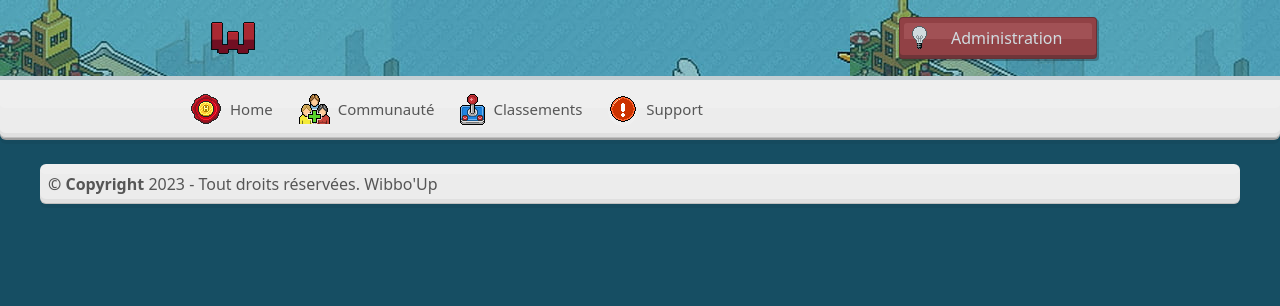
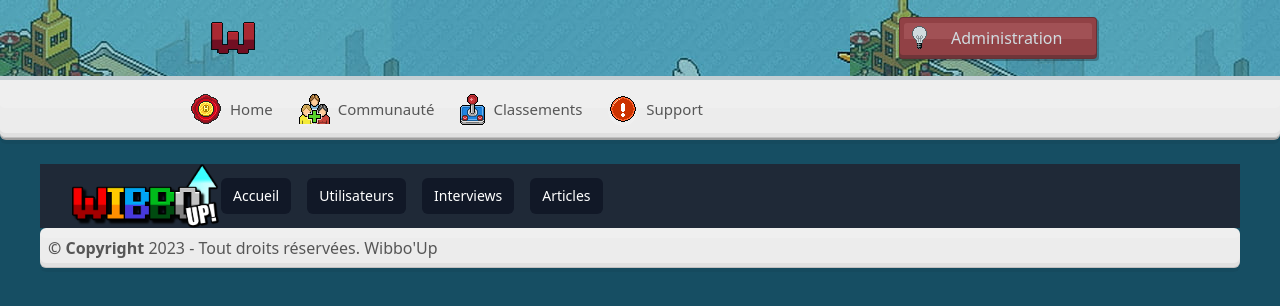
Before and after one commit to worldsofk3/WibboUP.Fansite, a Nuxt app: page /admin/user-create in a window 1280 px wide. Shown: the top 306 px of the page. Built offline with nearby package versions, Linux system fonts and the light colour scheme.

Commit message:
AdminNavbar Styles

```diff
--- a/package.json
+++ b/package.json
@@ -25,6 +25,7 @@
     "bcrypt": "^5.1.1",
     "dotenv": "^16.3.1",
     "jsonwebtoken": "^9.0.2",
+    "sign": "^1.0.2",
     "sweetalert2": "^11.10.0",
     "typescript": "^5.3.2",
     "vite-plugin-eslint": "^1.8.1"
--- /dev/null
+++ b/src/components/AdminButtonNav.vue
@@ -0,0 +1,5 @@
+<template>
+    <li class="text-center list-none px-3 py-2 text-sm font-medium text-white bg-gray-900 rounded-md w-full relative group-hover:w-52 transition-all duration-500" aria-current="page">
+        <slot />
+    </li>
+</template>
--- a/src/components/AdminNavbar.vue
+++ b/src/components/AdminNavbar.vue
@@ -7,19 +7,34 @@
             <img class="w-auto h-16 mx-auto" src="@/assets/imgs/logo.png" alt="Logo">
           </div>
           <div class="hidden md:block">
-            <div class="flex items-baseline ml-10 space-x-4">
-              <NuxtLink to="/admin" class="px-3 py-2 text-sm font-medium text-white bg-gray-900 rounded-md" aria-current="page">
-                Home
+            <div class="flex items-baseline space-x-4">
+              <NuxtLink to="/admin">
+                <AdminButtonNav>
+                  Accueil
+                </AdminButtonNav>
               </NuxtLink>
-              <NuxtLink to="/admin/article-create" class="px-3 py-2 text-sm font-medium text-white bg-gray-900 rounded-md" aria-current="page">
-                Créer un article
-              </NuxtLink>
-              <NuxtLink to="/admin/article-delete" class="px-3 py-2 text-sm font-medium text-white bg-gray-900 rounded-md" aria-current="page">
-                Supprimer un article
-              </NuxtLink>
-              <div class="px-3 py-2 text-sm font-medium text-white bg-gray-900 rounded-md" aria-current="page">
-                Déconnexion
+              <div class="group relative">
+               <AdminButtonNav>
+                 Utilisateurs
+               </AdminButtonNav>
+               <MenuAdminNavButton>
+                  <li>Créer un utilisateur</li>
+               </MenuAdminNavButton>
               </div>
+              <div class="group relative">
+               <AdminButtonNav>
+                 Interviews
+               </AdminButtonNav>
+               <MenuAdminNavButton>
+                  <li>Créer un utilisateur</li>
+               </MenuAdminNavButton>
+              </div>
+
+              <AdminButtonNav>
+                Articles
+              </AdminButtonNav>
+
+
             </div>
           </div>
         </div>
--- /dev/null
+++ b/src/components/MenuAdminNavButton.vue
@@ -0,0 +1,5 @@
+<template>
+    <ul class="absolute invisible opacity-0 group-hover:visible group-hover:opacity-100 transition-all delay-50 duration-300 max-w-52 min-w-max">
+        <slot />
+    </ul>
+</template>
--- a/src/components/TheNavbar.vue
+++ b/src/components/TheNavbar.vue
@@ -9,12 +9,12 @@
           </ButtonNav>
         </NuxtLink>
 
-        <div class="relative group">
+        <div class="relative group flex flex-col items-center">
           <!-- Déroulant, à tester avec cette structure -->
           <ButtonNav>
             <img src="@/assets/imgs/commu.png"><span class="pl-2 hover:text-[#959595] hover:shadow-[0_2px_rgba(255,255,255,.2)] transition-colors cursor-pointer">Communauté</span>
           </ButtonNav>
-          <ul class="absolute invisible group-hover:visible opacity-0 group-hover:opacity-100 py-[10px] group-hover:translate-y-6 dropdown-menu">
+          <ul class="absolute invisible group-hover:visible opacity-0 group-hover:opacity-100 py-[10px] group-hover:translate-y-11 dropdown-menu">
             <li class="label-menu">
               Articles
             </li>
--- /dev/null
+++ b/src/pages/admin/user-create.vue
@@ -0,0 +1,3 @@
+<template>
+    <AdminNavbar />
+</template>
```
Also changed, not shown: 2 other files (tests, documents, lock files or other folders).
